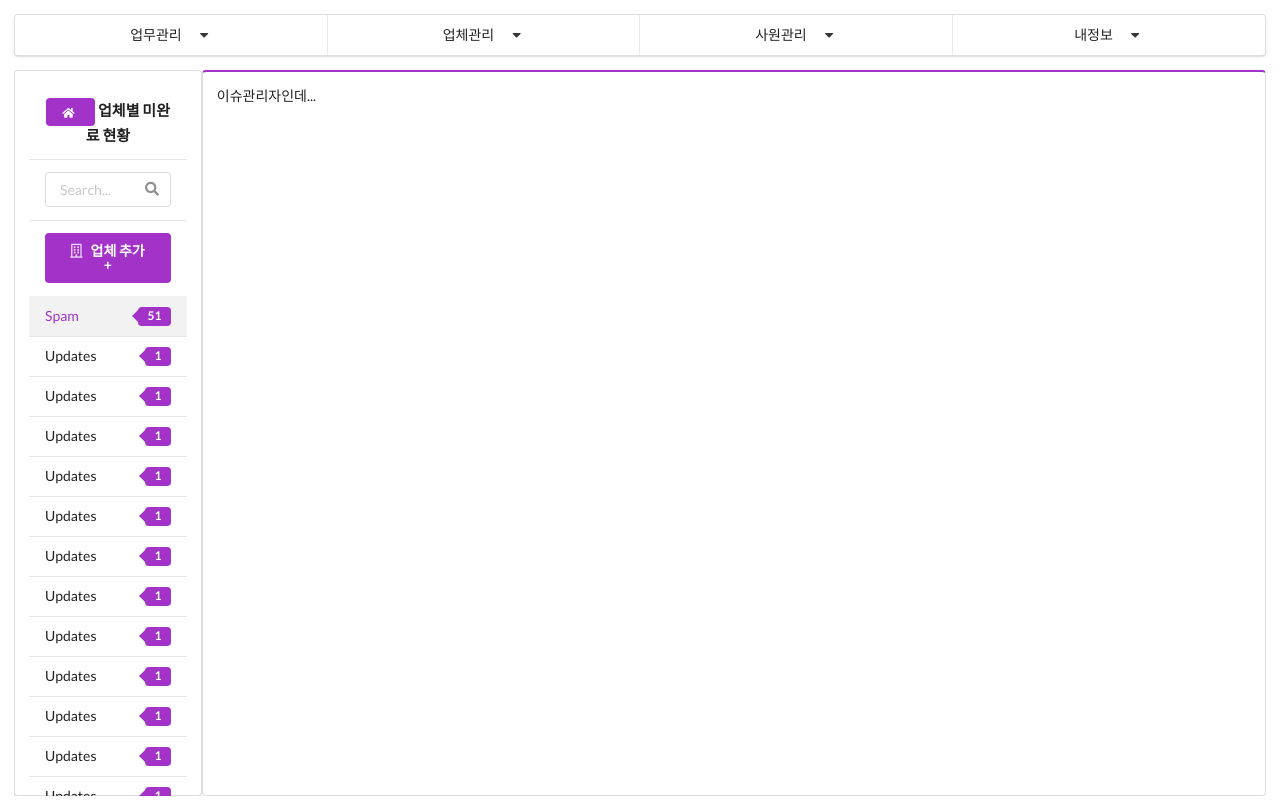
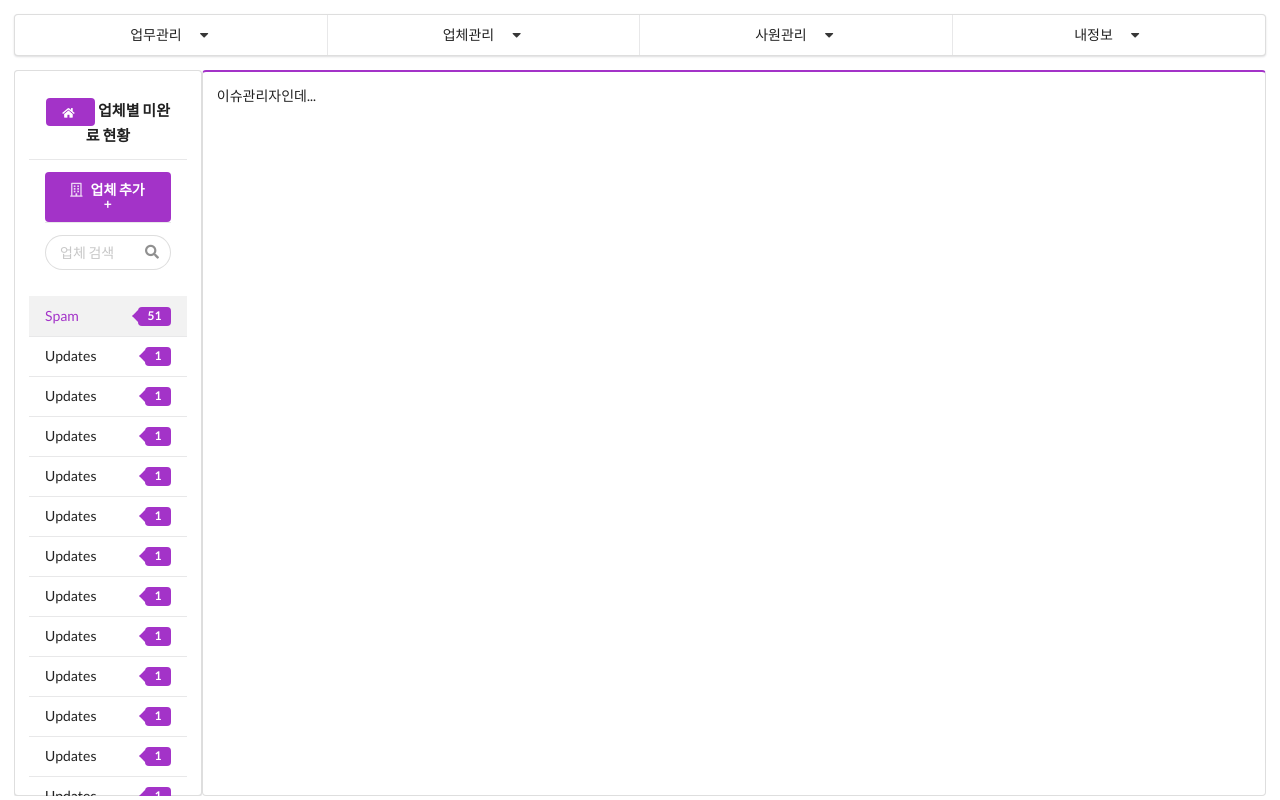
Before and after one commit to llack/issue_admin, a PHP site: page / in a window 1280 px wide. Run offline with PHP 8.4, Linux system fonts and the light colour scheme; the visitor is signed in with stand-in values (Sample User, id 1); data that the repository does not hold is empty.

Commit message:
search !

```diff
--- a/issue/common/company_list.php
+++ b/issue/common/company_list.php
@@ -11,22 +11,22 @@
 	</div>
 	<!-- /사이드바 헤더 -->
 
+	<!-- 업체추가  -->
+   <div class="item" >
+    <button class="ui button floated purple" style="width:100%">
+    <i class="building outline icon "></i>업체 추가 + </button>
+  <!-- /업체추가 -->
+
 	<!-- 검색창 -->
-  <div id="com_search" class="item">
+  <div id="com_search" class="item ui search" style="">
     <div class="ui icon input">
-    	<input class="prompt" type="text" placeholder="Search...">
+    	<input class="prompt" type="text" placeholder="업체 검색">
     	<i class="search icon"></i>
     </div>
     <div class="results"></div>
   </div>
+  </div>
   <!-- /검색창 -->
-
-  <!-- 업체추가  -->
-   <div class="item" >
-    <button class="ui button floated purple" style="width:100%">
-    <i class="building outline icon "></i>업체 추가 + </button>
-  </div>
-  <!-- /업체추가 -->
 
   <!-- 사이드바 업체리스트  -->
   <div style="overflow-y:auto;height:78%;">
@@ -139,5 +139,20 @@
   <!-- / 사이드바 업체리스트  -->
 </div>
 <script>
+$(document).ready(function(){
+	var param = {};
+	ajax(param, "/common/company_search.php",search_callback);
+});
+function search_callback(result) {
+	var company_list = [];
+	company_list.push(result);
+	$("#com_search").search({
+		source : company_list[0],
+		error : {
+			noResults   : "<font color='red'>검색결과 없음<font>",
+			}
+	});
+}
+
 
 </script>
--- /dev/null
+++ b/issue/common/company_search.php
@@ -0,0 +1,18 @@
+<?php
+session_start();
+header ("Content-Type: text/html; charset=UTF-8");		#다국어지원을 위한 설정
+
+include_once($_SERVER["DOCUMENT_ROOT"]."/conf/config.db.conn.php");//디비연결
+
+$que = " select * from erp_ocsinfo order by cs_name ";
+$res = mysql_query($que) or die(mysql_error());
+$i = 0;
+while($row = mysql_fetch_array($res)) {
+	$result[$i]["title"] = $row[cs_name]."";
+	$result[$i]["description"] = $row[cs_code]."";
+	$result[$i]["url"] = "?cs_code=".$row[cs_code]."";
+	$i++;
+}
+
+echo json_encode($result);
+?>
--- a/issue/common/header.php
+++ b/issue/common/header.php
@@ -39,6 +39,10 @@ body {
 /* 	border:1px solid; */
 	padding:1rem;
 }
+#com_search {
+	padding-right:0px;
+	padding-left:0px;
+}
 </style>
 
 <? include $_SERVER['DOCUMENT_ROOT']."/common/menu.php";?>
--- a/issue/conf/config.db.conn.php
+++ b/issue/conf/config.db.conn.php
@@ -2,7 +2,7 @@
 // db 정보
 $host='localhost';		   # 호스트명 또는 IP
 $user='root';			   # Mysql 유저이름
-$dbpass='924509as';		   # DB 패스워드
+$dbpass='1111';		   # DB 패스워드
 $dbname='spider';		   # 데이타 베이스 이름
 $sock = mysql_connect($host,$user,$dbpass);
 $db = mysql_select_db($dbname,$sock);
```
